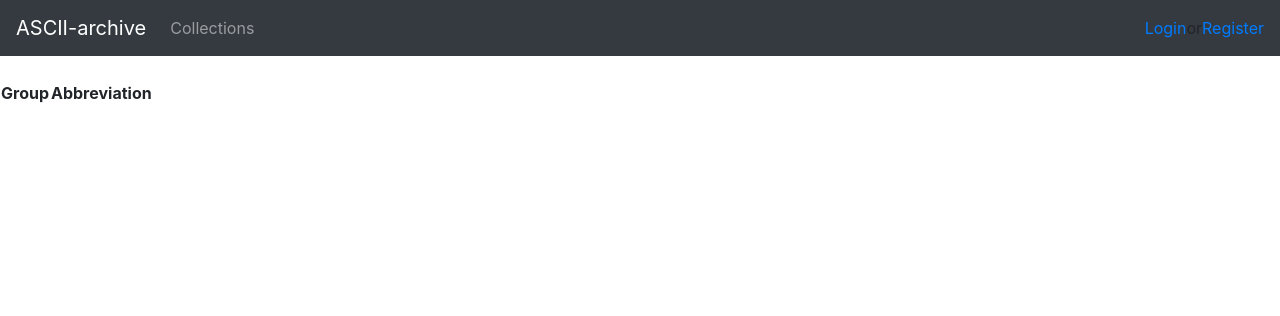
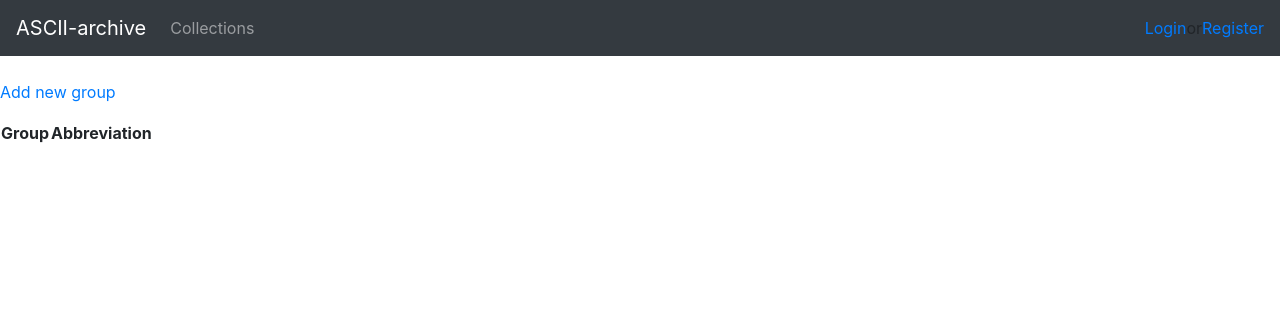
Before and after one commit to ilmari666/tsoha, a Flask app: page /groups in a window 1280 px wide. Shown: the top 316 px of the page. Run offline with Flask 2, Linux system fonts and the light colour scheme; data that the repository does not hold is empty; some libraries are stand-ins or nearby versions.

Commit message:
add authors to groups

```diff
--- a/application/groups/forms.py
+++ b/application/groups/forms.py
@@ -1,9 +1,11 @@
 from flask_wtf import FlaskForm
-from wtforms import StringField, FileField, IntegerField, BooleanField, validators, SelectField
+from wtforms import StringField, FileField, IntegerField, BooleanField, validators, SelectField, HiddenField
 
 class GroupForm(FlaskForm):
+    id = HiddenField("id")
     name = StringField("Group name", [validators.Length(min=2)])
-    tag = StringField("Abbreviation",  [validators.Length(min=1)])
+    abbreviation = StringField("Abbreviation",  [validators.Length(min=1)])
     new_member = SelectField("Alias of", coerce=int)
 
+
 #= SelectField(u'Group', coerce=int)
--- a/application/groups/views.py
+++ b/application/groups/views.py
@@ -15,9 +15,9 @@ def list_groups():
 @app.route("/groups/new")
 @login_required
 def group_new_form():
+  # for new groups just offer a simple form with group name and acronym
+  form = GroupForm()
   authors = Author.query.all()
-  #@TODO dont offer authors already in group
-  form.alias_of.choices = [(0, 'Choose artist to add')]+[(a.id, a.name) for a in Author.query.order_by('name')]
   return render_template("groups/new.html", form=form, authors=authors)
 
 @app.route("/groups/<group_id>", methods=["GET"])
@@ -29,10 +29,41 @@ def group_view(group_id):
   form=GroupForm()
   return render_template("groups/new.html", form=form, authors=authors, members=members)
 
+@app.route("/groups", methods=["GET"])
+@login_required
+def group_create():
+  #create group if unique name. forward to existing groups view
+  form=GroupForm(request.form)
+  name=form.data.name
+  abbreviation=form.data.abbreviation
+  group=Group.query.filter_by(name=name).first()
+  if (group == None):
+    group=Group(name, abbreviation)
+    db.session().add(group)
+    db.session().commit()
+  return redirect(url_for("group_view")+"/"+group.id)
+
+
+@app.route("/groups/<group_id>/add_member/<member_id>", methods=["GET"])
+@login_required
+def add_member(group_id, member_id):
+  membership = Membership.query.filter_by(group_id=group_id).with_entities(Membership.member_id)
+  if (membership == None):
+    membership = Membership(group_id, member_id)
+    db.session().add(membership)
+    db.session().commit()
+  # possible cache issues will ensue
+  return redirect(url_for("group_view")+"/"+group_id)
+
+
+
 @app.route("/groups/<group_id>", methods=["POST"])
 @login_required
 def group_submit(group_id):
-  form = GroupForm(request.form)
-  author_alias = form.author.data
-
-  group = Group.query.get(group_id)
+  form=GroupForm(request.form)
+  name=form.data.name
+  abbreviation=form.data.abbreviation
+  group=Group.query.filter_by(name=name).first()
+  group.abbreviaion=abbreviation
+  group.name=name
+  db.session().commit()
--- a/application/templates/authors/new.html
+++ b/application/templates/authors/new.html
@@ -7,7 +7,6 @@
 {% else %}
   <form method="POST" enctype="multipart/form-data" action="{{ url_for('author_create') }}">
 
-    <!-- name tag alias_of-->
 {% endif %}
 <p>New author</p>
   <p>
--- a/application/templates/groups/list.html
+++ b/application/templates/groups/list.html
@@ -1,6 +1,8 @@
 {% extends "layout.html" %}
 
 {% block body %}
+<p><a href="{{ url_for('group_new_form') }}">Add new group </a></p>
+
   <table>
     <tr>
       <th>Group</th>
```
Also changed, not shown: application/groups/models.py (+8 -9 lines), application/templates/groups/new.html (+12 -5 lines).
